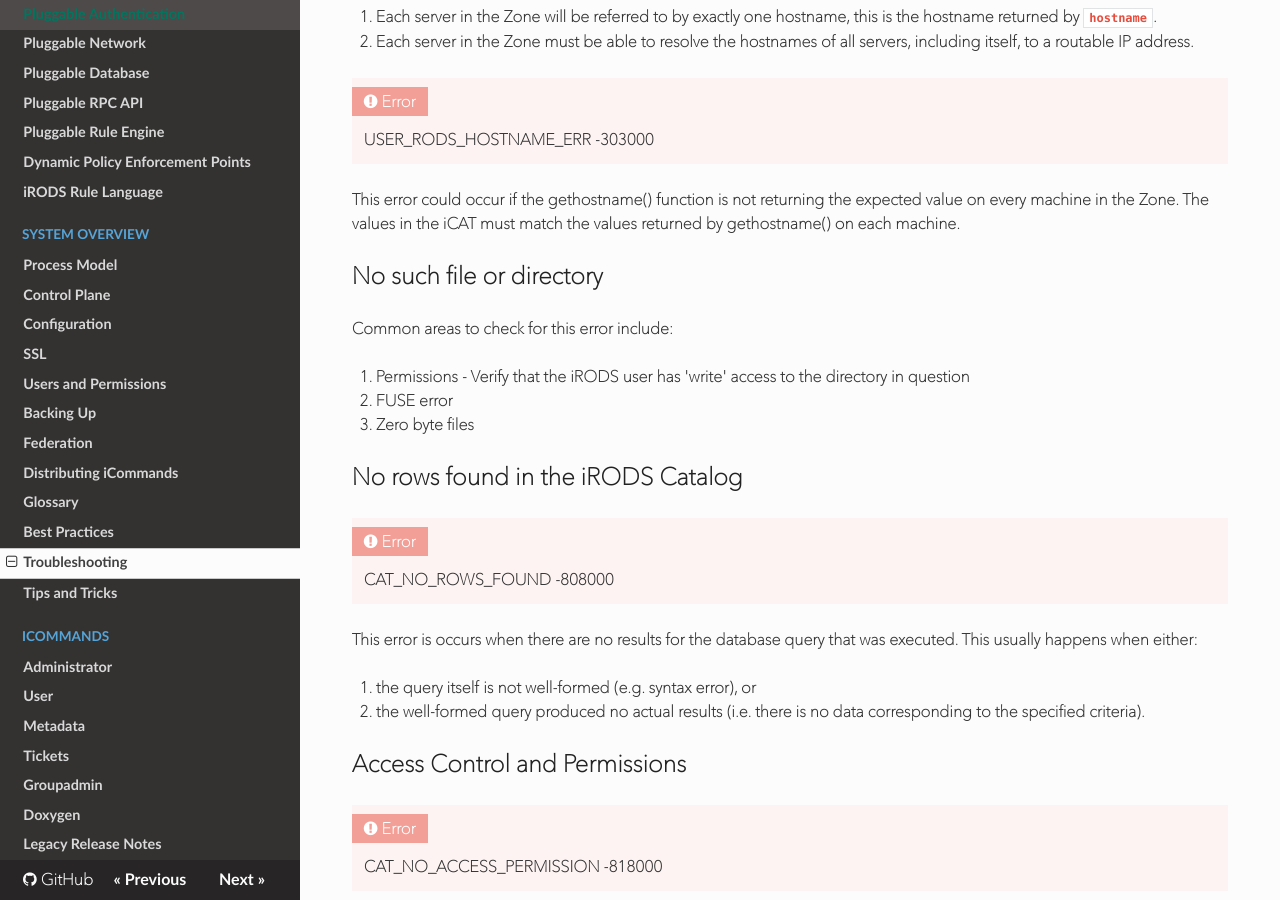
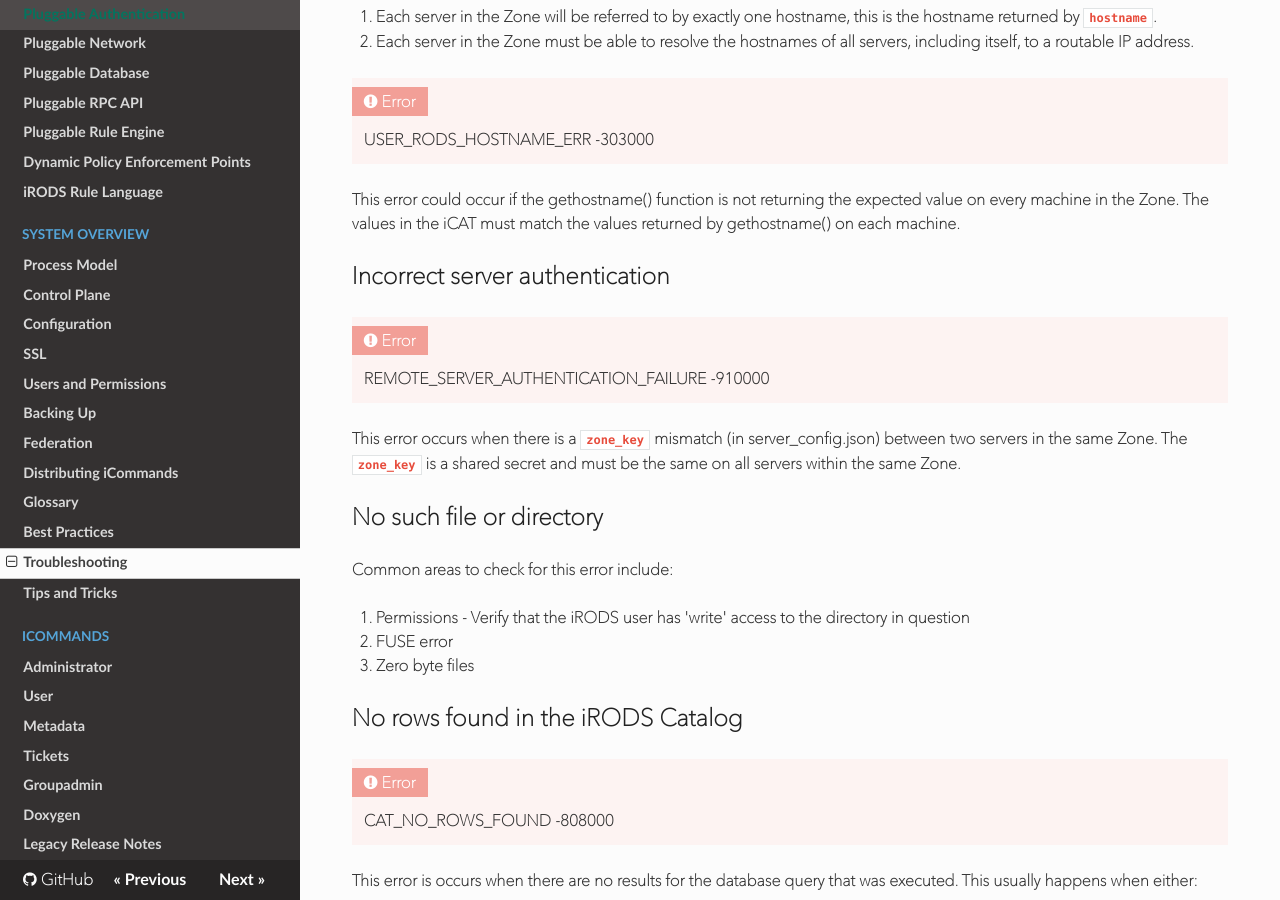
Before and after one commit to irods/irods_docs, an MkDocs documentation site: the page built from docs/system_overview/troubleshooting.md, in a window 1280 px wide and 900 px high, scrolled down 2539 px. Built offline with MkDocs 1.6.1, drawn with Linux system fonts in a browser that asks for light colours; nearby versions of some CDN libraries; old or Windows-style settings are respelled for this version of MkDocs.

Commit message:
add REMOTE_SERVER_AUTHENTICATION_FAILURE to troubleshooting

```diff
--- a/docs/system_overview/troubleshooting.md
+++ b/docs/system_overview/troubleshooting.md
@@ -80,6 +80,13 @@ There are two networking requirements for iRODS:
     USER_RODS_HOSTNAME_ERR -303000
 
 This error could occur if the gethostname() function is not returning the expected value on every machine in the Zone.  The values in the iCAT must match the values returned by gethostname() on each machine.
+
+## Incorrect server authentication
+
+!!! error
+    REMOTE_SERVER_AUTHENTICATION_FAILURE -910000
+
+This error occurs when there is a `zone_key` mismatch (in server_config.json) between two servers in the same Zone.  The `zone_key` is a shared secret and must be the same on all servers within the same Zone.
 
 ## No such file or directory
 
```
